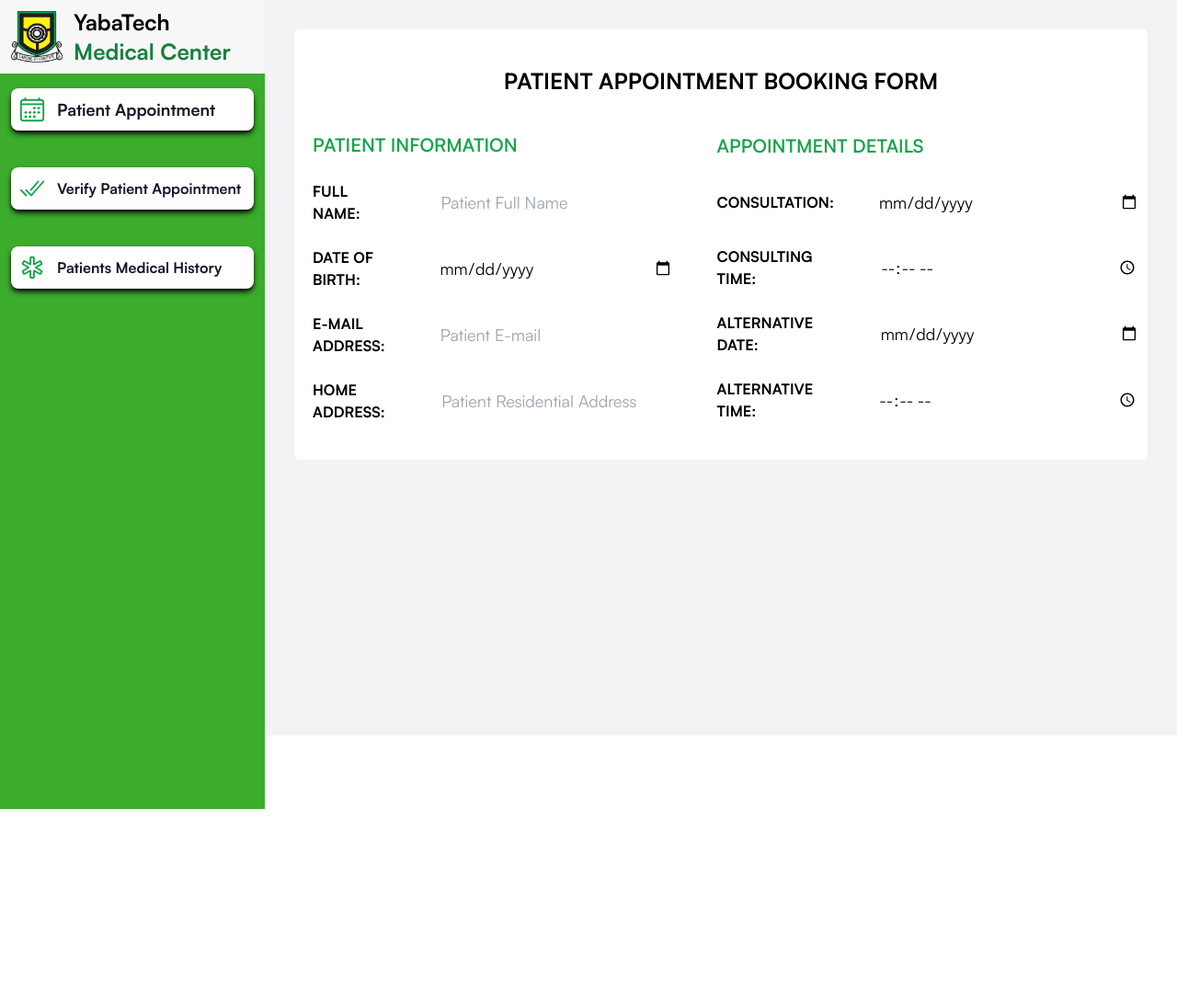
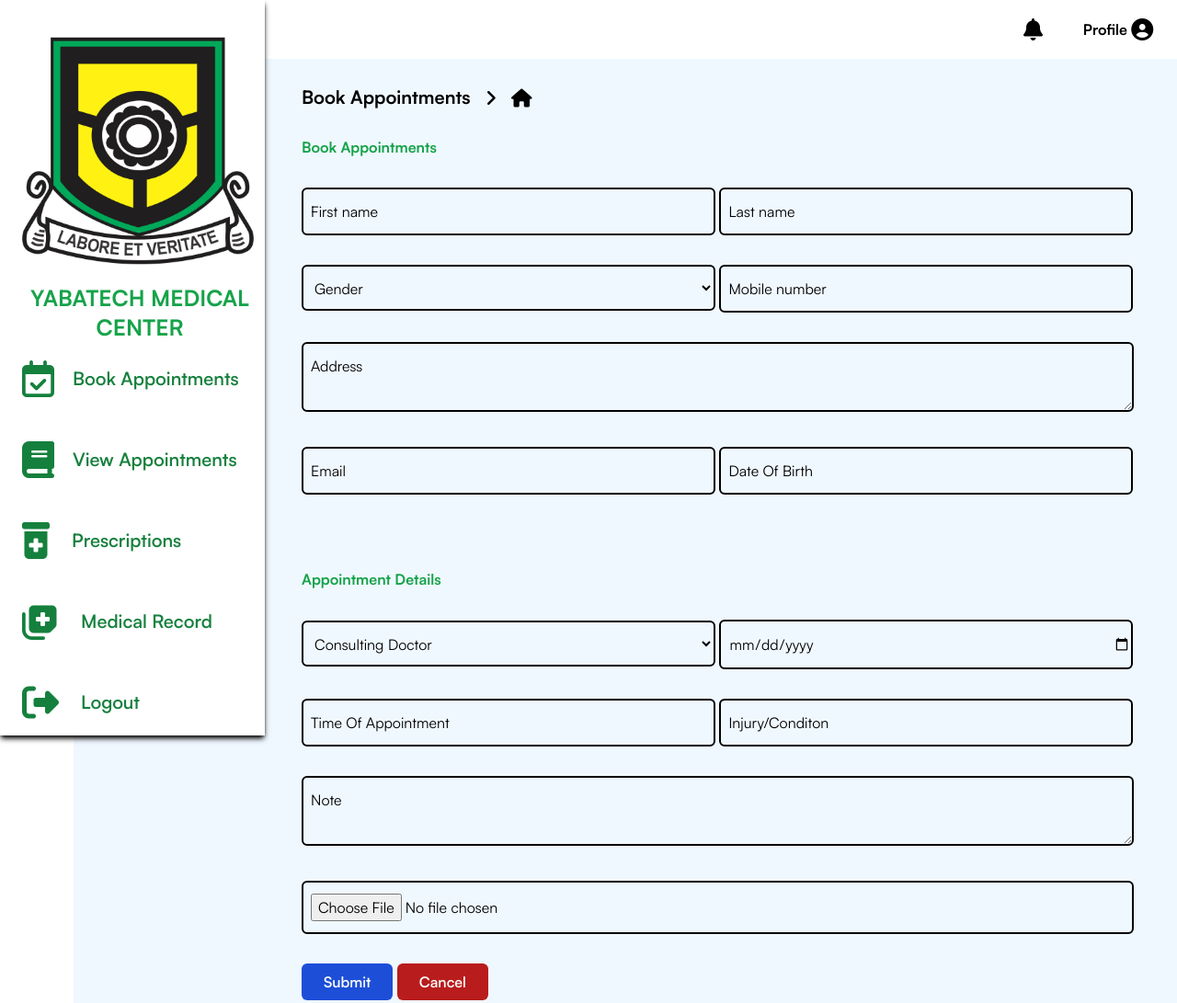
Before and after one commit to Muadh-Adekunle-Monsuru/netlifytest, a website: page src/staff/reception/receptionist_dashboard.html in a window 1280 px wide. Shown: the top 1091 px of the page at 92% size. Before the commit the page ends 800 px from the top, so only its background shows below. Drawn offline with nearby package versions, Linux system fonts and the light colour scheme; files that its build step writes are made by us from their sources; files whose address does not match are found by name.

Commit message:
dashboard

```diff
--- a/src/staff/reception/receptionist_dashboard.html
+++ b/src/staff/reception/receptionist_dashboard.html
@@ -4,107 +4,215 @@
     <meta charset="UTF-8">
     <meta name="viewport" content="width=device-width, initial-scale=1.0">
     <title>Yabatech Receptionist Dashboard</title>
-    <link rel="stylesheet" href="../output.css">
-    <script type="module" src="https://unpkg.com/ionicons@7.1.0/dist/ionicons/ionicons.esm.js"></script>
-    <script nomodule src="https://unpkg.com/ionicons@7.1.0/dist/ionicons/ionicons.js"></script>
+    <link rel="stylesheet" href="/src/output.css">
+    <link rel="stylesheet" href="https://cdnjs.cloudflare.com/ajax/libs/font-awesome/6.5.2/css/all.min.css" integrity="sha512-SnH5WK+bZxgPHs44uWIX+LLJAJ9/2PkPKZ5QiAj6Ta86w+fsb2TkcmfRyVX3pBnMFcV7oQPJkl9QevSCWr3W6A==" crossorigin="anonymous" referrerpolicy="no-referrer" />
 </head>
+ <style>
+    .active{
+        background-color: #f0f8ff;
 
+    }
+ </style>
 <body class="font-satoshi">
-    <aside class="fixed top-0 left-0 z-40 w-72 h-screen transition-transform  translate-x-0 hidden sm:block">
-        <div class="bg-[#f7f7f7] py-2 font-bold flex items-start lg:items-center gap-3 px-3">
-           <img src="../assets/yabatech_logo.png" alt="Yaba Logo" class="w-14"/>
-           <div>
-              <h1 class="text-2xl">YabaTech <span class="text-green-700">Medical Center</span></h1>
+    <!-- SIDEBAR NAVIGATION -->
+    <aside id="sidebar-section" class="h-screen fixed" onmouseover="dark()" onmouseout="undark()">
+      <div id="sidebar" class="fixed h-screen top-0 left-0  bg-white shadow-md shadow-black w-20 md:w-72 duration-500">
+
+         <nav role="navigation" class="pl-4 pt-8 mt-2">
+              <div class="mt- relative overflow-hidden">
+                  <div class="">
+                     <img src="/src/assets/yabatech_logo.png" alt="Yabatech Logo" class="name pl-2 pr-3 pb-5"/>
+                      <h1 hid id="main" class="hidden md:block text-2xl text-green-600 font-bold text-center pb-3">YABATECH MEDICAL CENTER</h1>
                   </div>
-        </div>
-        <div class="h-full px-3 py-4 overflow-y-auto bg-[#3bac2c]">
-           <ul class="flex flex-col gap-10 font-medium">
-              <li>
-                 <a href="receptionistDashboard.html" class="flex items-start lg:items-center p-2 text-gray-900 rounded-lg bg-white shadow-md shadow-black">
-                    <ion-icon name="calendar-outline" class="text-3xl text-green-600 font-bold"></ion-icon>
-                    <span class="flex-1 ms-3 whitespace-nowrap text-lg font-bold">Patient Appointment</span>
+
+                  <ul class="nav-list space-y-8 " id="nav-list">
+                     <li class="nav-item text-xl p-2 rounded-l-xl text-green-700">
+                          <a href="receptionist_dashboard.html" class="flex items-center gap-5">
+                           <i class="fa-regular fa-calendar-check fa-2x"></i>
+                              <span class="font-semibold text-xl">Book Appointments</span>
                           </a>
                      </li>
-              <li>
-                 <a href="#" class="flex items-start lg:items-center p-2 text-gray-900 rounded-lg bg-white shadow-md shadow-black">
-                    <ion-icon name="checkmark-done-outline" class="text-3xl text-green-600 font-bold"></ion-icon>
-                    <span class="flex-1 ms-3 whitespace-nowrap text-base font-bold">Verify Patient Appointment</span>
+
+                      <li class="nav-item text-xl p-2 rounded-l-xl text-green-700">
+                          <a href="" class="flex items-center gap-5">
+                           <i class="fa-solid fa-book fa-2x"></i>
+                              <span class="font-semibold text-xl">View Appointments</span>
                           </a>
                       </li>
-              <li>
-                 <a href="#" class="flex items-start lg:items-center p-2 text-gray-900 rounded-lg bg-white shadow-md shadow-black">
-                    <ion-icon name="medical-outline" class="text-3xl text-green-600 font-bold"></ion-icon>
-                    <span class="flex-1 ms-3 whitespace-nowrap text-base font-bold">Patients Medical History</span>
+
+                      <li class="nav-item text-xl p-2 rounded-l-xl text-green-700">
+                          <a href="" class="flex items-center gap-6">
+                           <i class="fa-solid fa-prescription-bottle-medical fa-2x"></i>
+                              <span class="font-semibold text-xl">Prescriptions</span>
+                          </a>
+                      </li>
+
+                      <li class="nav-item text-xl p-2 rounded-l-xl text-green-700">
+                        <a href="" class="flex items-center gap-6">
+                           <i class="fa-solid fa-notes-medical fa-2x"></i>
+                           <span class="font-semibold text-xl">Medical Record</span>
+                        </a>
+                    </li>
+
+                    <li class="nav-item text-xl p-2 rounded-l-xl text-green-700">
+                     <a href="" class="flex items-center gap-6">
+                        <i class="fa-solid fa-right-from-bracket fa-2x"></i>
+                        <span class="font-semibold text-xl">Logout</span>
                      </a>
                  </li>
                   </ul>
               </div>
+         </nav>
+      </div>
    </aside>
 
 
-     <section class="bg-[#f3f3f5] h-screen px-3 py-7 sm:p-8 sm:ml-72">
-       <form>
-         <div class="bg-white py-10 rounded-md shadow-3xl">
-            <h1 class="text-black text-center text-lg sm:text-2xl font-bold pb-6">PATIENT APPOINTMENT BOOKING FORM</h1>
+   <!-- SECTION MAIN CONTENT -->
+   <section class="md:ml-20">
+      <div class="bg-white shadow-sm shadow-black w-full text-right py-5 pr-6">
+         <button class="w-20 rounded-md mr-2">
+            <i class="fa-solid fa-bell fa-xl"></i>
+         </button>
 
-            <!-- PATIENT INFORMATION -->
-            <div class="px-5 pt-4 flex flex-col lg:flex-row items-center justify-between gap-10">
-                <div class="flex flex-col gap-6">
-                    <h3 class="text-green-600 text-start text-lg sm:text-xl font-semibold">PATIENT INFORMATION</h3>
-                    <div class="flex flex-col lg:flex-row items-start lg:items-center gap-2 lg:gap-12">
-                        <label for="name" class="font-bold text-sm sm:text-base">FULL NAME: </label>
-                        <input type="text" id="name" placeholder="Patient Full Name" class="p-2 bg-transparent w-[300px] md:w-[350px] lg:w-[300px] outline-none hover:border-2
-                         hover:border-black shadow-3xl rounded-md text-lg cursor-pointer"/>
+         <button class="w-20 rounded-md font-bold">
+            Profile
+            <i class="fa-solid fa-circle-user fa-xl"></i>
+         </button>
       </div>
 
-                    <div class="flex flex-col lg:flex-row items-start lg:items-center gap-2 lg:gap-5">
-                        <label for="birth" class="font-bold text-sm sm:text-base">DATE OF BIRTH: </label>
-                        <input type="date" id="birth" placeholder="dd/mm/yy" class="p-2 bg-transparent w-[300px] md:w-[350px] lg:w-[300px] outline-none hover:border-2
-                         hover:border-black shadow-3xl rounded-md text-lg cursor-pointer"/>
+<!-- HOSPITAL CONTENT -->
+      <div class="bg-[#f0f8ff] pl-16 md:pl-52 w-full">
+         <div class="flex items-center gap-4 pl-10 py-7">
+            <h2 class="font-bold text-xl">Book Appointments</h2>
+            <i class="fa-solid fa-angle-right fa-lg"></i>
+            <i class="fa-solid fa-house fa-lg"></i>
+         </div>
+         <!-- DASHBOARD APPOINTMENT -->
+         <div class="rounded-md">
+            <form id="form" onsubmit="return handleSubmit(event)">
+               <div class="mx-10 md:mx-10 space-y-5 lg:space-y-8">
+                  <h3 class="text-green-600 font-bold">Book Appointments</h3>
+                  <input type="text" placeholder="First name" class="w-[250px] md:w-[400px] lg:w-[450px] bg-transparent py-3 outline-none border-2 border-black
+                  rounded-md pl-2 text-black hover:border-gray-300 placeholder:text-black cursor-pointer"/>
+
+                  <input type="text" placeholder="Last name" class="w-[250px] md:w-[400px] lg:w-[450px] bg-transparent py-3 outline-none border-2 border-black
+                  rounded-md pl-2 text-black hover:border-gray-300 placeholder:text-black cursor-pointer"/>
+
+                  <select name="gender" id="gender" class="w-[250px] md:w-[400px] lg:w-[450px] bg-transparent py-3 outline-none border-2 border-black
+                  rounded-md pl-2 text-black hover:border-gray-300 placeholder:text-black cursor-pointer">
+                  <option value="#">Gender</option>
+                  <option value="">Male</option>
+                  <option value="female">Female</option>
+                  </select>
+
+                  <input type="number" placeholder="Mobile number" class="w-[250px] md:w-[400px] lg:w-[450px] bg-transparent py-3 outline-none border-2 border-black
+                  rounded-md pl-2 text-black hover:border-gray-300 placeholder:text-black cursor-pointer">
+
+                  <div>
+                     <textarea name="address" id="address" placeholder="Address"
+                     class="w-[250px] md:w-[400px] lg:w-[905px] bg-transparent py-3 outline-none border-2 border-black
+                     rounded-md pl-2 text-black hover:border-gray-300 placeholder:text-black cursor-pointer"></textarea>
                   </div>
 
-                    <div class="flex flex-col lg:flex-row items-start lg:items-center gap-2">
-                        <label for="email" class="font-bold text-sm sm:text-base">E-MAIL ADDRESS: </label>
-                        <input type="email" id="email" placeholder="Patient E-mail" class="p-2 bg-transparent w-[300px] md:w-[350px] lg:w-[300px] outline-none hover:border-2
-                         hover:border-black shadow-3xl rounded-md text-lg cursor-pointer"/>
+                  <input type="email" placeholder="Email" class="w-[250px] md:w-[400px] lg:w-[450px] bg-transparent py-3 outline-none border-2 border-black
+                  rounded-md pl-2 text-black hover:border-gray-300 placeholder:text-black cursor-pointer">
+
+                  <input type="text" placeholder="Date Of Birth" class="w-[250px] md:w-[400px] lg:w-[450px] bg-transparent py-3 outline-none border-2 border-black
+                  rounded-md pl-2 text-black hover:border-gray-300 placeholder:text-black cursor-pointer">
                </div>
 
-                    <div class="flex flex-col lg:flex-row items-start lg:items-center gap-2 lg:gap-4">
-                        <label for="name" class="font-bold text-sm sm:text-base">HOME ADDRESS: </label>
-                        <input type="text" id="name" placeholder="Patient Residential Address" class="p-2 bg-transparent w-[300px] md:w-[350px] lg:w-[300px] outline-none hover:border-2
-                         hover:border-black shadow-3xl rounded-md text-lg cursor-pointer"/>
+               <div class="py-10 lg:pt-20 mx-10 md:mx-10 space-y-5 lg:space-y-8">
+                  <h3 class="text-green-600 font-bold">Appointment Details</h3>
+                  <select name="doctor" id="doctor" class="w-[250px] md:w-[400px] lg:w-[450px] bg-transparent py-3 outline-none border-2 border-black
+                  rounded-md pl-2 text-black hover:border-gray-300 placeholder:text-black cursor-pointer">
+                  <option value="#">Consulting Doctor</option>
+                  <option value="">Male</option>
+                  <option value="female">Female</option>
+                  </select>
+
+                  <input type="date" placeholder="Date Of Appointment" class="w-[250px] md:w-[400px] lg:w-[450px] bg-transparent py-3 outline-none border-2 border-black
+                  rounded-md pl-2 text-black hover:border-gray-300 placeholder:text-black cursor-pointer">
+
+                  <input type="text" placeholder="Time Of Appointment" class="w-[250px] md:w-[400px] lg:w-[450px] bg-transparent py-3 outline-none border-2 border-black
+                  rounded-md pl-2 text-black hover:border-gray-300 placeholder:text-black cursor-pointer">
+
+                  <input type="text" placeholder="Injury/Conditon" class="w-[250px] md:w-[400px] lg:w-[450px] bg-transparent py-3 outline-none border-2 border-black
+                  rounded-md pl-2 text-black hover:border-gray-300 placeholder:text-black cursor-pointer">
+
+                  <div>
+                     <textarea name="address" id="address" placeholder="Note"
+                     class="w-[250px] md:w-[400px] lg:w-[905px] bg-transparent py-3 outline-none border-2 border-black
+                     rounded-md pl-2 text-black hover:border-gray-300 placeholder:text-black cursor-pointer"></textarea>
+                  </div>
+
+                     <input type="file" id="files" placeholder="Upload Files"
+                     class="w-[250px] md:w-[400px] lg:w-[905px] bg-transparent py-3 outline-none border-2 border-black
+                     rounded-md pl-2 text-black hover:border-gray-300 placeholder:text-black cursor-pointer"/>
+
+                     <div>
+                        <button class="bg-blue-700 text-white px-6 py-2 font-semibold rounded-md">Submit</button>
+                        <button class="bg-red-700 text-white px-6 py-2 font-semibold rounded-md">Cancel</button>
                      </div>
                </div>
 
-                <div class="flex flex-col gap-6">
-                    <h3 class="text-green-600 text-start text-lg sm:text-xl font-semibold">APPOINTMENT DETAILS</h3>
-                    <div class="flex flex-col lg:flex-row items-start lg:items-center gap-2 lg:gap-10">
-                        <label for="date" class="font-bold text-sm sm:text-base">CONSULTATION: </label>
-                        <input type="date" id="date" placeholder="Patient Full Name" class="p-2 bg-transparent w-[300px] md:w-[350px] lg:w-[300px] outline-none hover:border-2
-                         hover:border-black shadow-3xl rounded-md text-lg cursor-pointer"/>
-                    </div>
-
-                    <div class="flex flex-col lg:flex-row items-start lg:items-center gap-2 lg:gap-5">
-                        <label for="time" class="font-bold text-sm sm:text-base">CONSULTING TIME: </label>
-                        <input type="time" id="time" placeholder="" class="p-2 bg-transparent w-[300px] md:w-[350px] lg:w-[300px] outline-none hover:border-2
-                         hover:border-black shadow-3xl rounded-md text-lg cursor-pointer"/>
-                    </div>
-
-                    <div class="flex flex-col lg:flex-row items-start lg:items-center  gap-2 lg:gap-4">
-                        <label for="date" class="font-bold text-sm sm:text-base">ALTERNATIVE DATE: </label>
-                        <input type="date" id="date" placeholder="Patient E-mail" class="p-2 bg-transparent w-[300px] md:w-[350px] lg:w-[300px] outline-none hover:border-2
-                         hover:border-black shadow-3xl rounded-md text-lg cursor-pointer"/>
-                    </div>
-
-                    <div class="flex flex-col lg:flex-row items-start lg:items-center gap-2 lg:gap-4">
-                        <label for="clock" class="font-bold text-sm sm:text-base">ALTERNATIVE TIME: </label>
-                        <input type="time" id="clock" placeholder="Patient Residential Address" class="p-2 bg-transparent w-[300px] md:w-[350px] lg:w-[300px] outline-none hover:border-2
-                         hover:border-black shadow-3xl rounded-md text-lg cursor-pointer"/>
+            </form>
          </div>
       </div>
-            </div>
-         </div>
-       </form>
    </section>
+
+   <script>
+      let navList = document.getElementById("nav-list")
+      let items = navList.getElementsByClassName("nav-item ");
+
+      for(let i = 0; i<items.length; i++){
+
+          items[i].addEventListener("click", function(){
+
+
+              let current = document.querySelectorAll(".active");
+
+
+              current.forEach(element => {
+                  element.classList.remove('active');
+              });
+
+              this.classList.add('active')
+          })
+      }
+
+      const handleSubmit = async (event) => {
+        event.preventDefault();
+        const myform = document.querySelector('#form');
+        const userData = new FormData(myform);
+        console.log('from submitted');
+        try {
+            const response = await fetch (
+               'https://yabatech-backend.vercel.app/submit',
+               {
+                method: 'POST',
+                body: userData,
+               }
+            );
+
+            const result = await response.json();
+            console.log(result)
+        }catch (e){
+            console.log('Error communicating with backend');
+            console.log(e);
+        }
+        console.log('form submitted')
+        }
+
+
+      const dark = () => {
+          const hidding = document.querySelector('#main');
+          hidding.hidden= false;
+      }
+
+      const undark = () => {
+          const btn = document.querySelector('#main');
+          btn.hidden = true;
+      }
+  </script>
 </body>
 </html>
```
Lines whose indentation alone changed are shown as unchanged.
